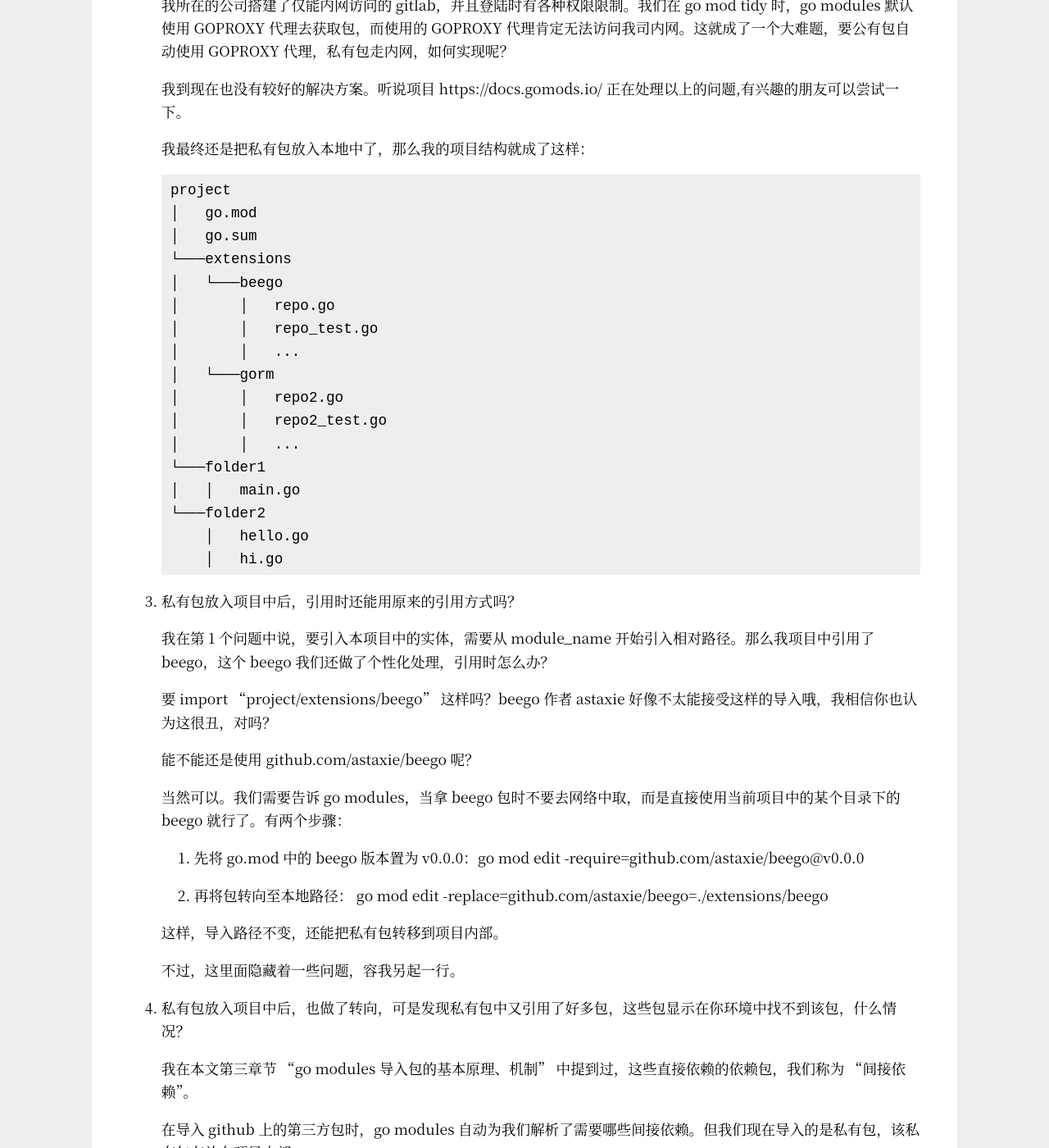
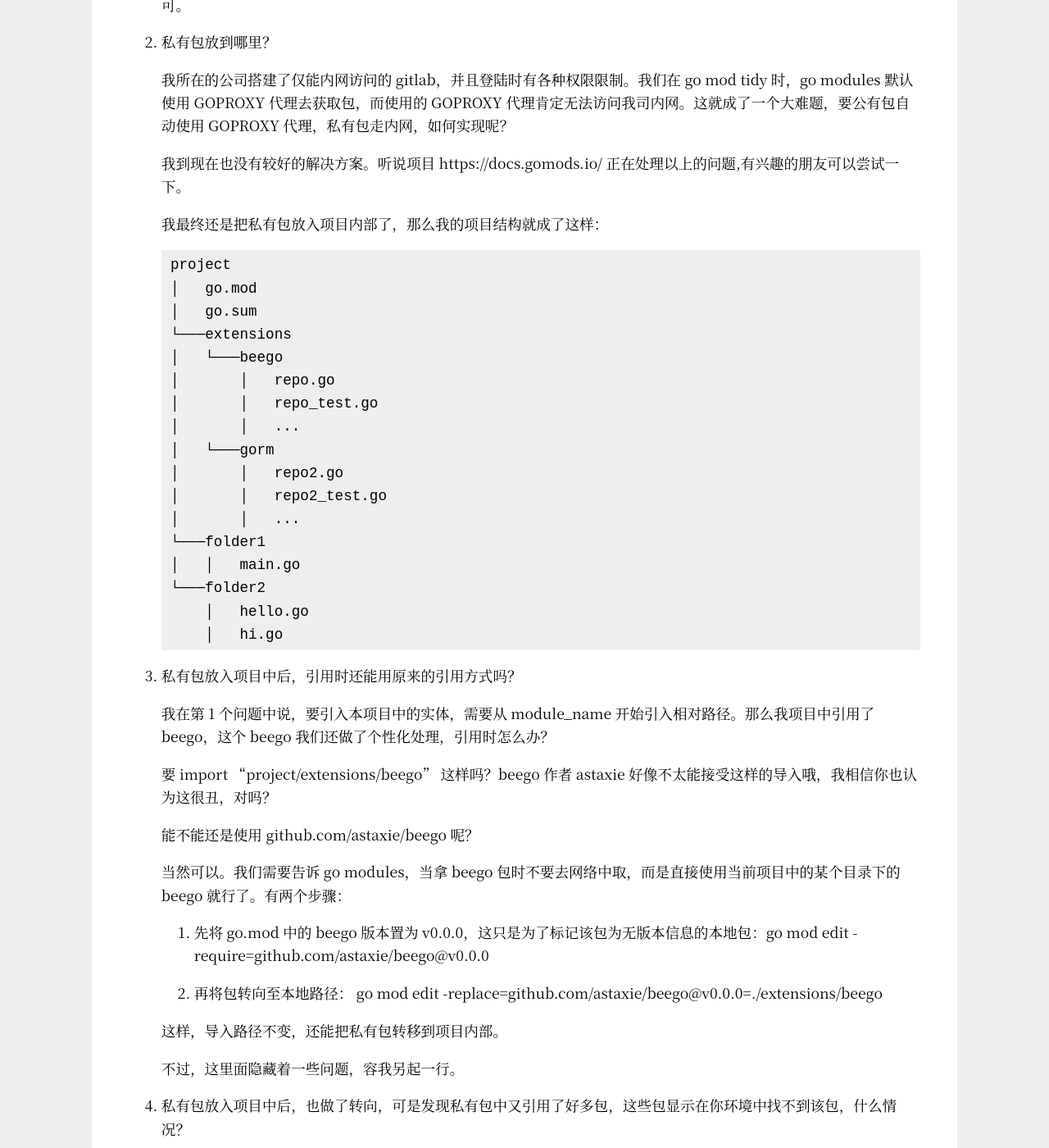
Before and after one commit to Haiyung/haiyung.github.io, a Jekyll site: the page built from _posts/2019-09-23-go-modules-and-private-repo.md, in a window 1280 px wide and 1400 px high, scrolled down 2656 px. Shown: the whole window at 82% size. Built offline with Jekyll 4.4.1, drawn with Linux system fonts in a browser that asks for light colours; some web fonts are replaced; some of the changed text lies outside the part shown.

Commit message:
fix：fix description problems

````diff
--- a/_posts/2019-09-23-go-modules-and-private-repo.md
+++ b/_posts/2019-09-23-go-modules-and-private-repo.md
@@ -65,7 +65,9 @@
        │   hi.go
    ```
    我遇到的第一个问题是：在 main.go 里如何调用 folder2 包中的实体？
+
    答：import "project/folder2"
+
       调用本项目中的实体，仅仅需要以 go mod init {module_name} 时定义的 module_name 开头，并书写出相对路径即可。
 
 2. 私有包放到哪里？
@@ -74,7 +76,7 @@
 
    我到现在也没有较好的解决方案。听说项目 https://docs.gomods.io/ 正在处理以上的问题,有兴趣的朋友可以尝试一下。
 
-   我最终还是把私有包放入本地中了，那么我的项目结构就成了这样：
+   我最终还是把私有包放入项目内部了，那么我的项目结构就成了这样：
 
    ```
    project
@@ -106,9 +108,9 @@
 
    当然可以。我们需要告诉 go modules，当拿 beego 包时不要去网络中取，而是直接使用当前项目中的某个目录下的 beego 就行了。有两个步骤：
 
-   1. 先将 go.mod 中的 beego 版本置为 v0.0.0：go mod edit -require=github.com/astaxie/beego@v0.0.0
+   1. 先将 go.mod 中的 beego 版本置为 v0.0.0，这只是为了标记该包为无版本信息的本地包：go mod edit -require=github.com/astaxie/beego@v0.0.0
 
-   2. 再将包转向至本地路径： go mod edit -replace=github.com/astaxie/beego=./extensions/beego
+   2. 再将包转向至本地路径： go mod edit -replace=github.com/astaxie/beego@v0.0.0=./extensions/beego
 
    这样，导入路径不变，还能把私有包转移到项目内部。
 
````
